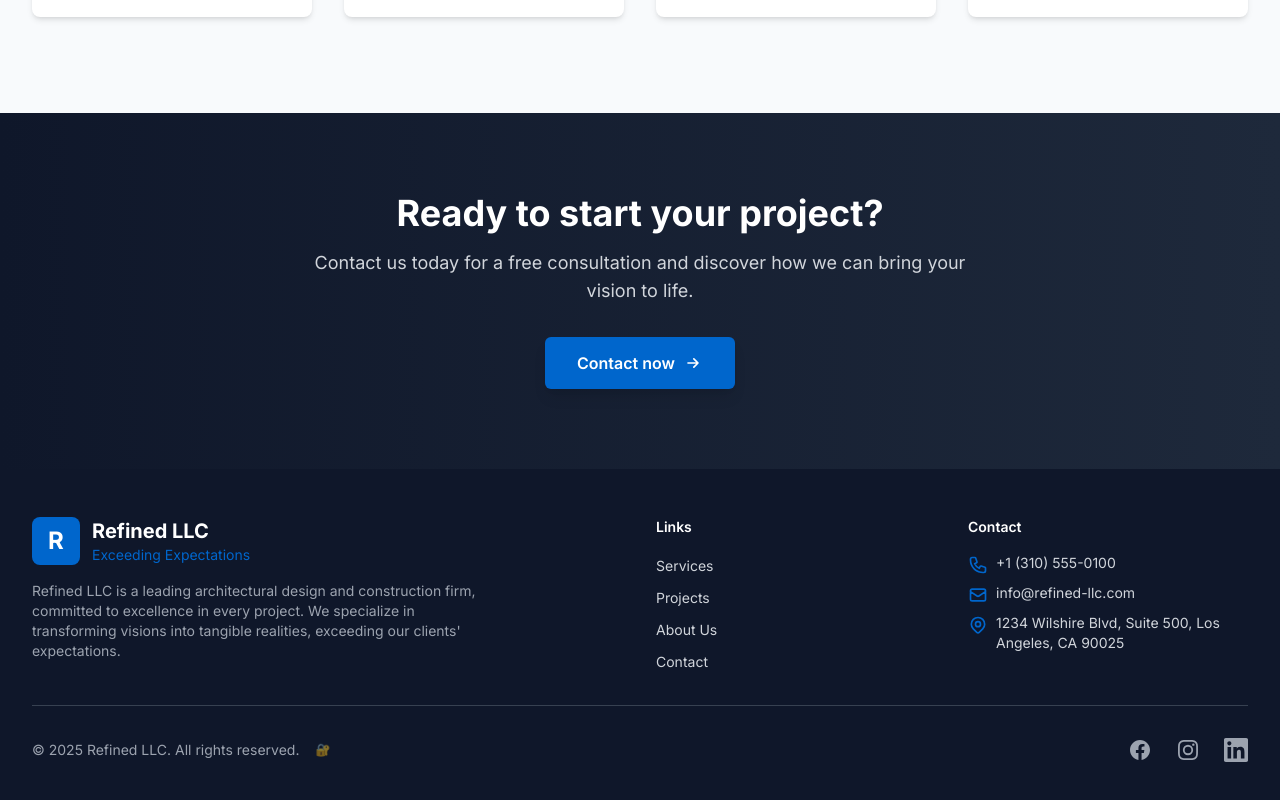
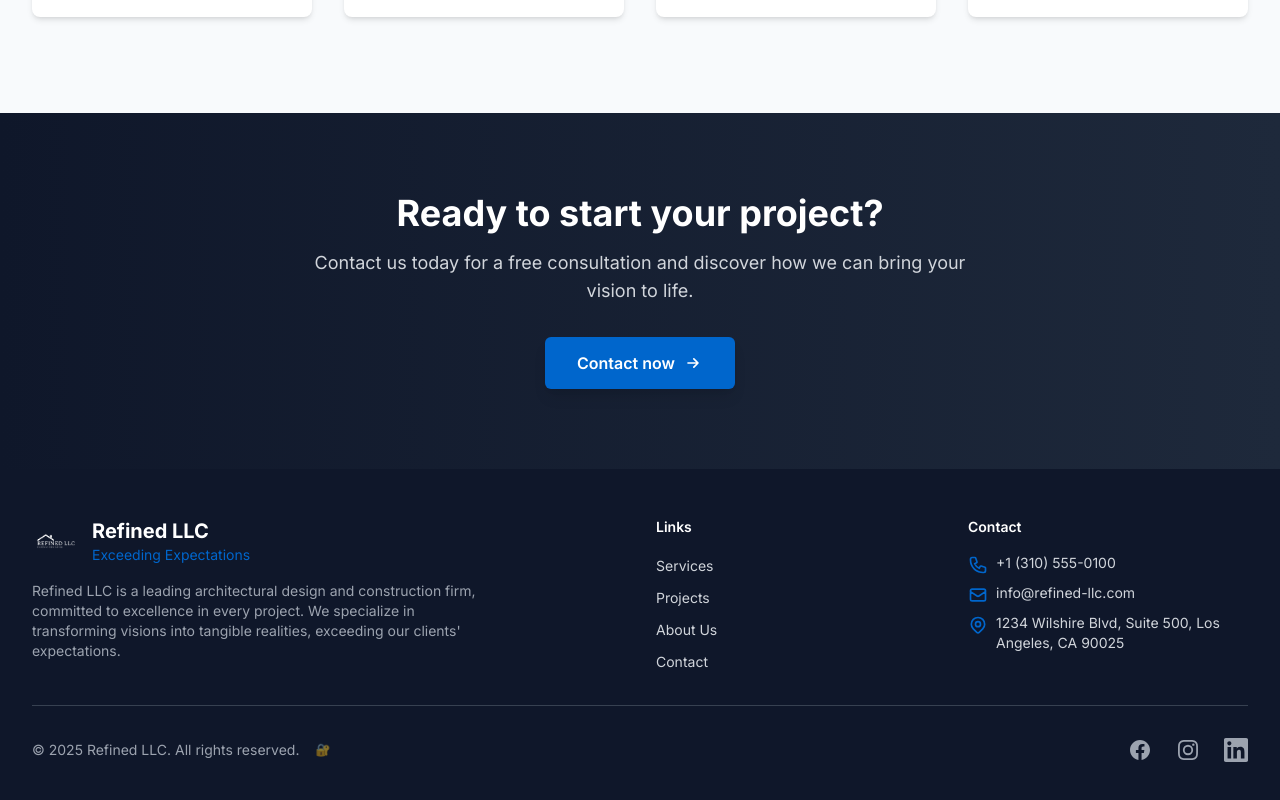
Before and after one commit to Phsycko/refinedllc, a Next.js app: page / in a window 1280 px wide. Shown: the part 4256-5056 px from the top of the page. Built offline with nearby package versions, Linux system fonts and the light colour scheme.

Commit message:
🖼️ Footer: usar logo real en lugar del avatar 'R'

```diff
--- a/components/Footer.tsx
+++ b/components/Footer.tsx
@@ -17,8 +17,13 @@ export default function Footer() {
           {/* Logo y eslogan */}
           <div className="col-span-1 md:col-span-2">
             <Link href="/" className="flex items-center space-x-3">
-              <div className="relative h-12 w-12 bg-accent rounded-lg flex items-center justify-center">
-                <span className="text-2xl font-bold text-white">R</span>
+              <div className="h-12 w-auto">
+                {/* eslint-disable-next-line @next/next/no-img-element */}
+                <img
+                  src="/logo.jpg"
+                  alt="Refined LLC"
+                  className="h-12 w-auto object-contain filter brightness-0 invert"
+                />
               </div>
               <div>
                 <div className="text-xl font-bold text-white">Refined LLC</div>
```
